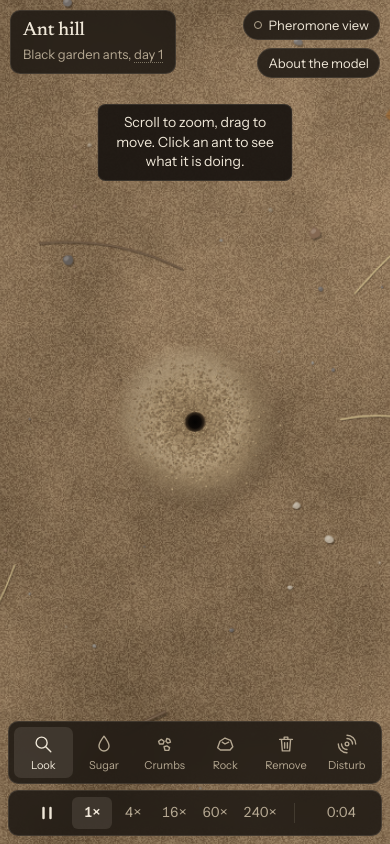
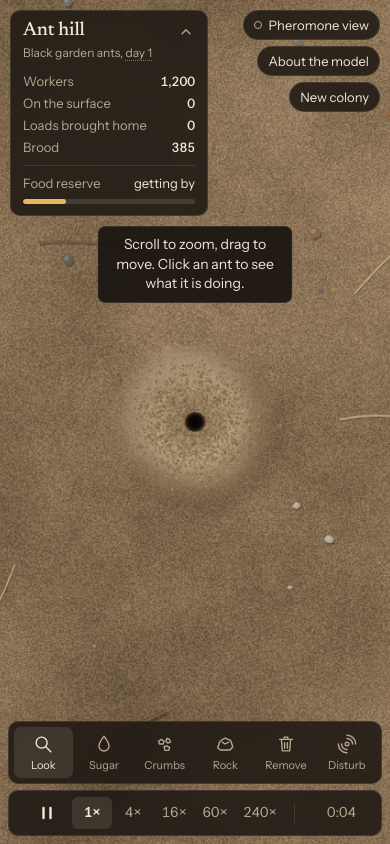
Before and after one commit to KREMZR/ant-hill-experiment, a plain HTML site: page index.html in a window 390 px wide. Drawn offline with Linux system fonts and the light colour scheme; animation ran at ten frames a second.

Commit message:
Show the colony numbers on phones
The readout was hidden below 760px. It now shows in a compact panel
that can be folded away, and New colony is available on phones too.

Co-Authored-By: Claude Fable 5.2 <noreply@anthropic.com>

```diff
--- a/css/style.css
+++ b/css/style.css
@@ -66,6 +66,8 @@ button { cursor: pointer; }
 .reserve-head span:last-child { color: var(--bone); }
 .reserve-bar { height: 5px; border-radius: 3px; background: rgba(255, 244, 222, 0.12); overflow: hidden; }
 .reserve-bar span { display: block; height: 100%; width: 0; background: var(--honey); border-radius: 3px; }
+
+.fold { display: none; }
 
 /* ---- buttons along the top right ---- */
 
@@ -232,13 +234,19 @@ button { cursor: pointer; }
 /* ---- small screens ---- */
 
 @media (max-width: 760px) {
-  .colony { width: auto; right: auto; padding: 10px 12px; top: 10px; left: 10px; }
+  .colony { width: 198px; padding: 10px 12px 11px; top: 10px; left: 10px; font-size: 13px; }
   .colony h1 { font-size: 19px; }
-  .colony-sub { margin-bottom: 0; }
-  .colony .readout, .colony .reserve { display: none; }
-  .corner { top: 10px; right: 10px; left: 150px; }
+  .colony-sub { margin-bottom: 8px; font-size: 12px; }
+  .colony .readout div { padding: 2px 0; }
+  .colony .reserve { margin-top: 7px; padding-top: 8px; }
+  /* the numbers can be folded away to see more ground */
+  .fold { display: inline-grid; position: absolute; top: 6px; right: 6px; }
+  .colony.folded { width: auto; padding-right: 44px; }
+  .colony.folded .colony-sub { margin-bottom: 0; }
+  .colony.folded .readout, .colony.folded .reserve { display: none; }
+  .colony.folded .fold svg { transform: rotate(180deg); }
+  .corner { top: 10px; right: 10px; left: 216px; flex-direction: column; align-items: flex-end; gap: 6px; }
   .corner .pill { height: 30px; padding: 0 10px; font-size: 13px; }
-  #btn-new { display: none; }
   .dock { left: 8px; right: 8px; bottom: 8px; gap: 6px; }
   .tools { width: 100%; justify-content: space-between; }
   .tool { min-width: 0; flex: 1; padding: 6px 2px 5px; font-size: 11px; white-space: nowrap; }
@@ -247,7 +255,7 @@ button { cursor: pointer; }
   .inspector { top: auto; bottom: 138px; left: 8px; right: 8px; width: auto; padding: 10px 12px 12px; }
   .inspector .facts, .inspector .scent { display: none; }
   .doing { font-size: 17px; margin-bottom: 4px; min-height: 0; }
-  .toast { bottom: auto; top: 104px; }
+  .toast { bottom: auto; top: 226px; }
 }
 
 @media (prefers-reduced-motion: reduce) {
--- a/index.html
+++ b/index.html
@@ -14,6 +14,9 @@
 <canvas id="view" aria-label="A patch of ground with an ant colony"></canvas>
 
 <header class="panel colony">
+  <button class="icon-btn fold" id="c-fold" aria-expanded="true" aria-label="Hide the colony numbers">
+    <svg viewBox="0 0 16 16" width="14" height="14"><path d="M3.5 10L8 5.5 12.5 10" fill="none" stroke="currentColor" stroke-width="1.6" stroke-linecap="round" stroke-linejoin="round"/></svg>
+  </button>
   <h1>Ant hill</h1>
   <p class="colony-sub">Black garden ants, <span id="c-day" title="The colony's life cycle is sped up so you can watch it grow. Walking and pheromones run in real time.">day 1</span></p>
   <dl class="readout">
--- a/js/main.js
+++ b/js/main.js
@@ -464,6 +464,11 @@
   $('btn-trail').addEventListener('click', function () { setTrailView(!renderer.showTrail); });
   $('btn-about').addEventListener('click', function () { $('about').showModal(); });
   $('btn-new').addEventListener('click', function () { $('newcolony').showModal(); });
+  $('c-fold').addEventListener('click', function () {
+    var folded = document.querySelector('.colony').classList.toggle('folded');
+    this.setAttribute('aria-expanded', folded ? 'false' : 'true');
+    this.setAttribute('aria-label', folded ? 'Show the colony numbers' : 'Hide the colony numbers');
+  });
   $('i-close').addEventListener('click', closeInspector);
   $('i-follow').addEventListener('click', function () {
     renderer.follow = !renderer.follow;
```
